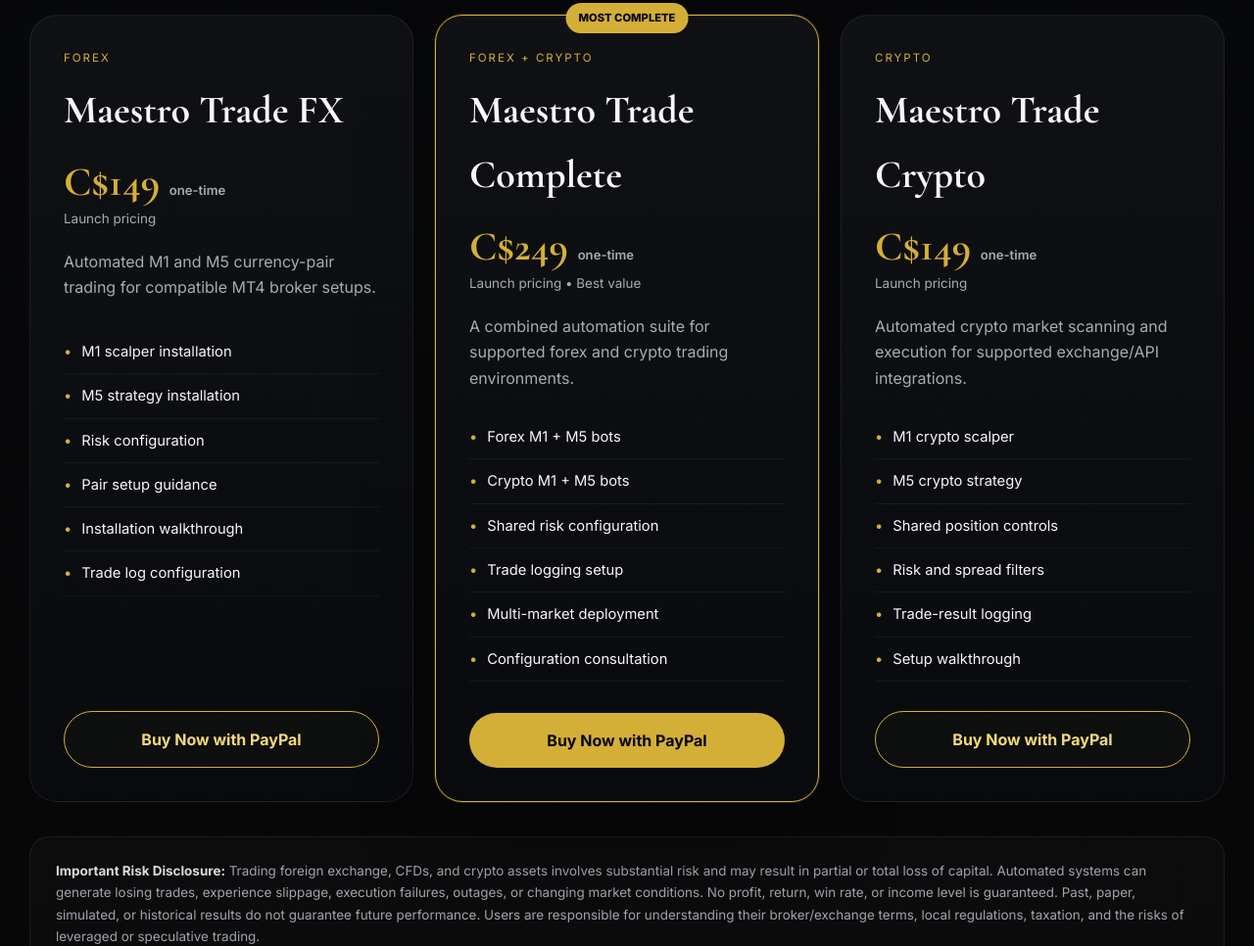
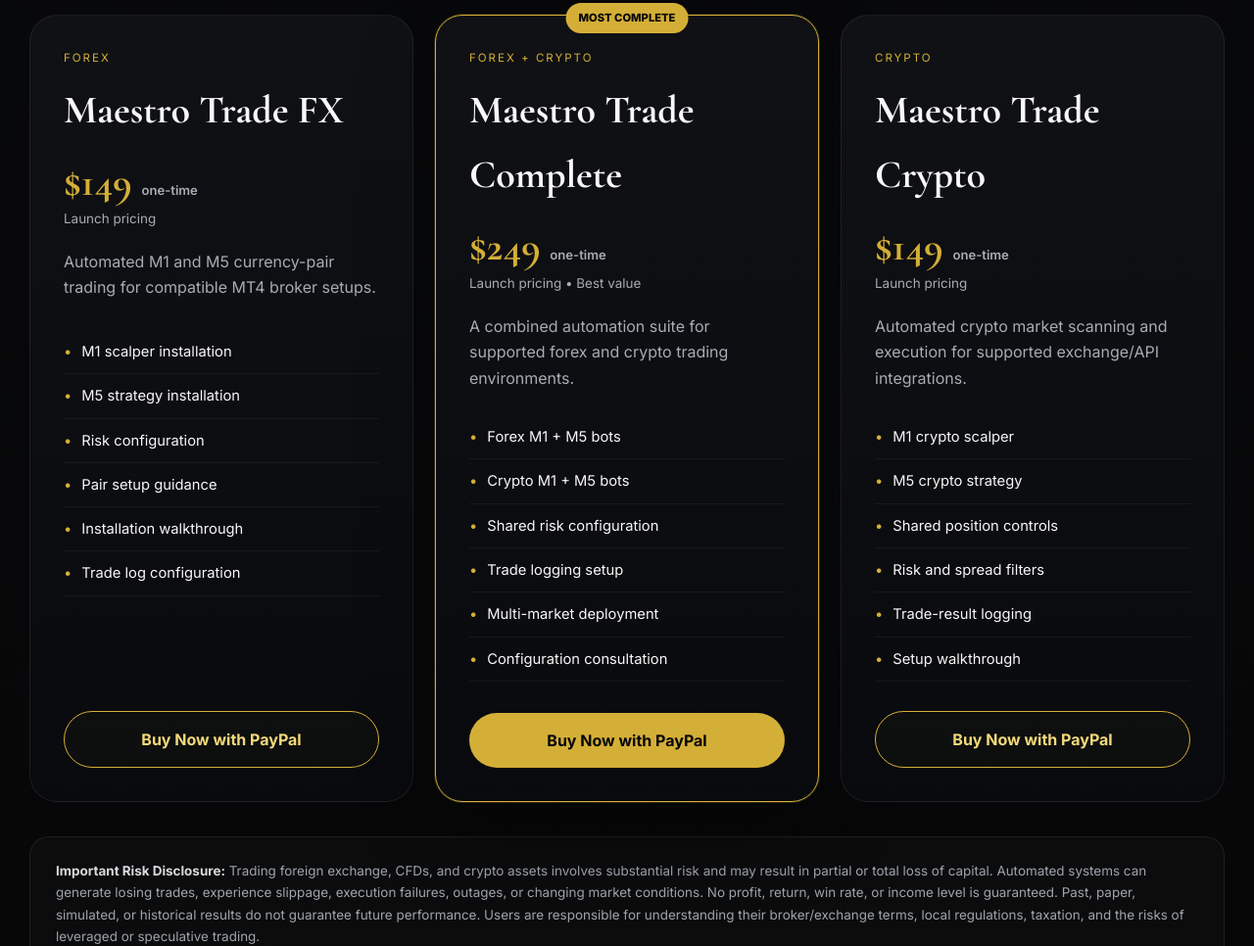
Before and after one commit to maestrotrade/maestrotrade.github.io, a plain HTML site: page index.html in a window 1280 px wide. Shown: the part 4137-5103 px from the top of the page at 98% size. Drawn offline with nearby package versions, Linux system fonts and the light colour scheme.

Commit message:
Update index.html

```diff
--- a/index.html
+++ b/index.html
@@ -186,7 +186,7 @@ footer{padding:42px 0;border-top:1px solid rgba(255,255,255,.05)}.footer-inner{d
 <div class="price-card">
   <div class="label">Forex</div>
   <h3>Maestro Trade FX</h3>
-  <div class="package-price">C$149 <small>one-time</small></div>
+  <div class="package-price">$149 <small>one-time</small></div>
   <div class="package-price-note">Launch pricing</div>
   <p class="sub">Automated M1 and M5 currency-pair trading for compatible MT4 broker setups.</p>
   <ul>
@@ -207,7 +207,7 @@ footer{padding:42px 0;border-top:1px solid rgba(255,255,255,.05)}.footer-inner{d
   <div class="price-badge">MOST COMPLETE</div>
   <div class="label">Forex + Crypto</div>
   <h3>Maestro Trade Complete</h3>
-  <div class="package-price">C$249 <small>one-time</small></div>
+  <div class="package-price">$249 <small>one-time</small></div>
   <div class="package-price-note">Launch pricing • Best value</div>
   <p class="sub">A combined automation suite for supported forex and crypto trading environments.</p>
   <ul>
@@ -227,7 +227,7 @@ footer{padding:42px 0;border-top:1px solid rgba(255,255,255,.05)}.footer-inner{d
 <div class="price-card">
   <div class="label">Crypto</div>
   <h3>Maestro Trade Crypto</h3>
-  <div class="package-price">C$149 <small>one-time</small></div>
+  <div class="package-price">$149 <small>one-time</small></div>
   <div class="package-price-note">Launch pricing</div>
   <p class="sub">Automated crypto market scanning and execution for supported exchange/API integrations.</p>
   <ul>
```
